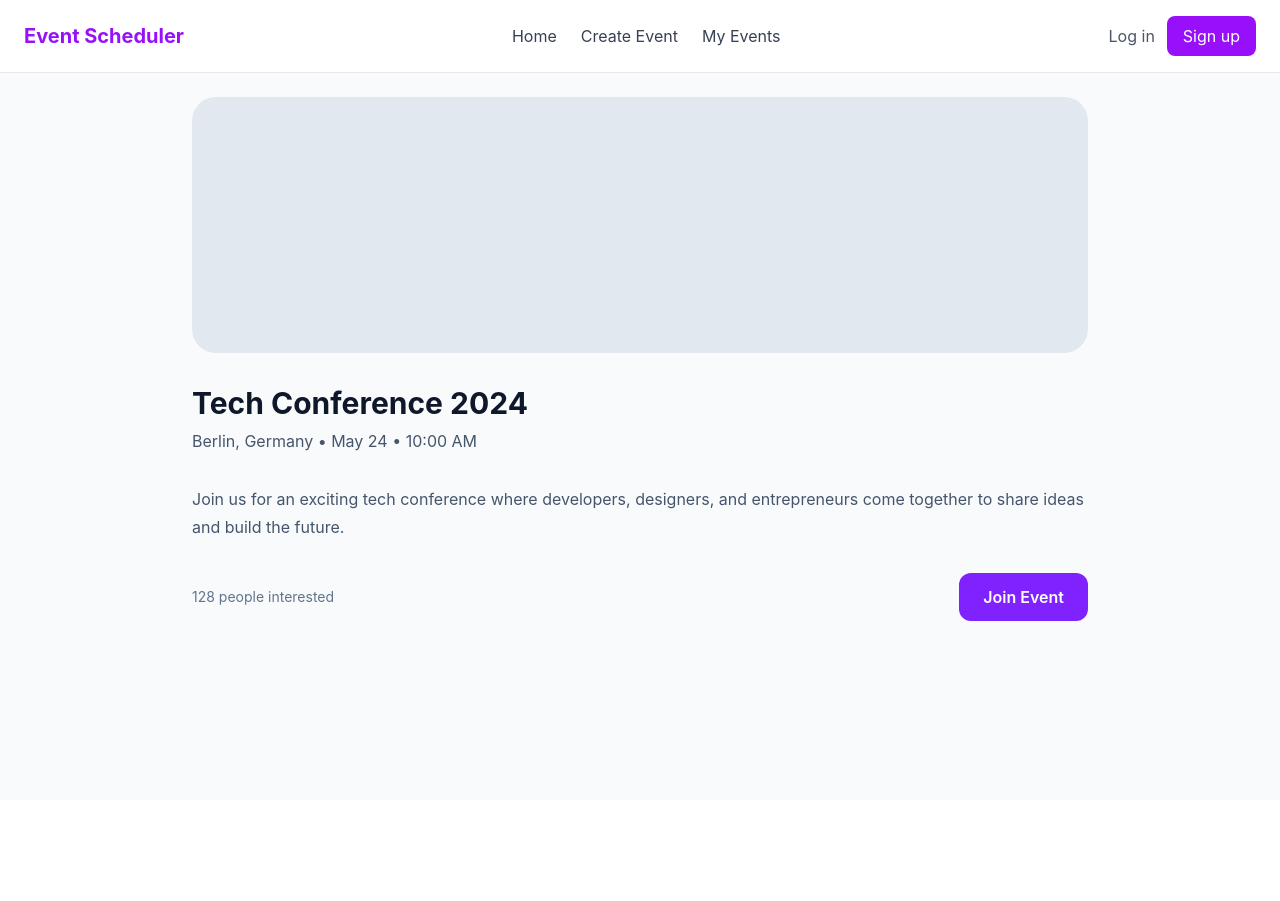
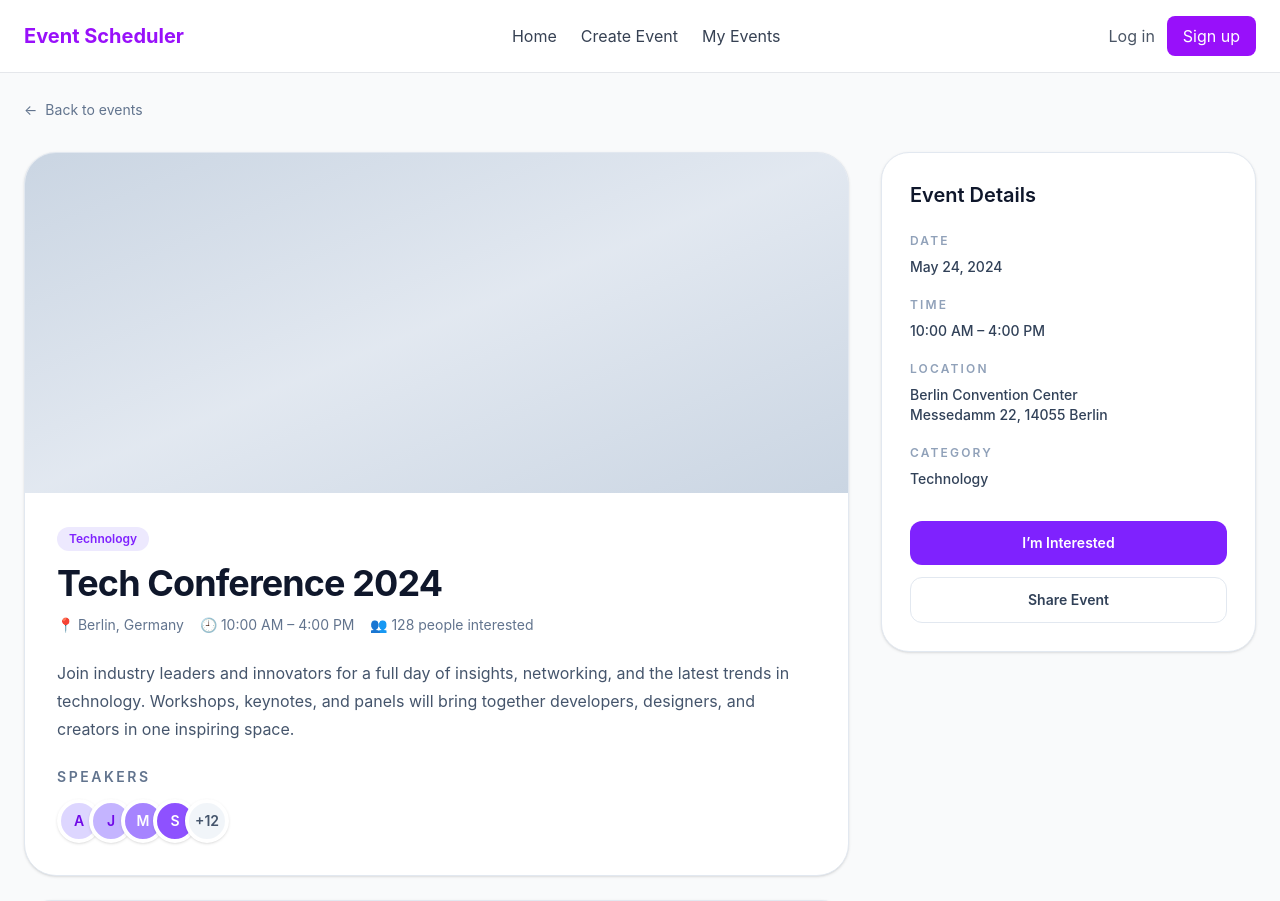
Before and after one commit to Behi1024/event-scheduler, a React (Vite) app: page /events/1 in a window 1280 px wide. Shown: the top 901 px of the page. Before the commit the page ends 800 px from the top, so only its background shows below. Built offline with nearby package versions, Linux system fonts and the light colour scheme.

Commit message:
feat: polish event details page UI

```diff
--- a/src/pages/EventDetailsPage.jsx
+++ b/src/pages/EventDetailsPage.jsx
@@ -1,38 +1,166 @@
+import { Link, useParams } from "react-router-dom";
+
 export default function EventDetailsPage() {
+  const { id } = useParams();
+
   return (
-    <div className="mx-auto max-w-4xl space-y-8">
+    <div className="mx-auto max-w-7xl space-y-8">
+      <Link
+        to="/"
+        className="inline-flex items-center gap-2 text-sm text-slate-500 transition hover:text-violet-600"
+      >
+        <span>←</span>
+        <span>Back to events</span>
+      </Link>
 
-      {/* Image */}
-      <div className="h-64 w-full rounded-3xl bg-slate-200" />
+      <div className="grid gap-8 lg:grid-cols-[1.65fr_0.75fr]">
+        {/* LEFT SIDE */}
+        <div className="space-y-6">
+          <div className="overflow-hidden rounded-[32px] border border-slate-200 bg-white shadow-sm">
+            {/* IMAGE */}
+            <div className="relative h-[340px] w-full bg-slate-200">
+              <div className="absolute left-5 top-5 rounded-2xl bg-violet-600 px-4 py-3 text-center text-white shadow-lg">
+                <p className="text-[10px] font-medium uppercase tracking-[0.2em] text-violet-100">
+                  May
+                </p>
+                <p className="text-2xl font-bold leading-none">24</p>
+              </div>
 
-      {/* Header */}
-      <div className="space-y-2">
-        <h1 className="text-3xl font-bold text-slate-900">
+              <div className="absolute inset-0 bg-gradient-to-br from-slate-300 via-slate-200 to-slate-300" />
+            </div>
+
+            {/* MAIN CONTENT */}
+            <div className="space-y-6 p-6 md:p-8">
+              <div className="space-y-3">
+                <span className="inline-flex rounded-full bg-violet-100 px-3 py-1 text-xs font-semibold text-violet-600">
+                  Technology
+                </span>
+
+                <h1 className="text-3xl font-bold tracking-tight text-slate-900 md:text-4xl">
                   Tech Conference 2024
                 </h1>
 
-        <p className="text-slate-600">
-          Berlin, Germany • May 24 • 10:00 AM
+                <div className="flex flex-wrap items-center gap-4 text-sm text-slate-500">
+                  <span>📍 Berlin, Germany</span>
+                  <span>🕘 10:00 AM – 4:00 PM</span>
+                  <span>👥 128 people interested</span>
+                </div>
+              </div>
+
+              <p className="max-w-4xl leading-7 text-slate-600">
+                Join industry leaders and innovators for a full day of insights,
+                networking, and the latest trends in technology. Workshops,
+                keynotes, and panels will bring together developers, designers,
+                and creators in one inspiring space.
+              </p>
+
+              {/* SPEAKERS */}
+              <div className="space-y-3">
+                <h2 className="text-sm font-semibold uppercase tracking-[0.18em] text-slate-500">
+                  Speakers
+                </h2>
+
+                <div className="flex items-center">
+                  <div className="flex -space-x-3">
+                    <div className="flex h-11 w-11 items-center justify-center rounded-full border-4 border-white bg-violet-200 text-sm font-semibold text-violet-700 shadow-sm">
+                      A
+                    </div>
+                    <div className="flex h-11 w-11 items-center justify-center rounded-full border-4 border-white bg-violet-300 text-sm font-semibold text-violet-700 shadow-sm">
+                      J
+                    </div>
+                    <div className="flex h-11 w-11 items-center justify-center rounded-full border-4 border-white bg-violet-400 text-sm font-semibold text-white shadow-sm">
+                      M
+                    </div>
+                    <div className="flex h-11 w-11 items-center justify-center rounded-full border-4 border-white bg-violet-500 text-sm font-semibold text-white shadow-sm">
+                      S
+                    </div>
+                    <div className="flex h-11 w-11 items-center justify-center rounded-full border-4 border-white bg-slate-100 text-sm font-semibold text-slate-600 shadow-sm">
+                      +12
+                    </div>
+                  </div>
+                </div>
+              </div>
+            </div>
+          </div>
+
+          {/* ABOUT SECTION */}
+          <section className="rounded-[28px] border border-slate-200 bg-white p-6 shadow-sm md:p-8">
+            <h2 className="text-xl font-semibold text-slate-900">
+              About This Event
+            </h2>
+
+            <p className="mt-4 leading-7 text-slate-600">
+              This conference brings together developers, designers, and tech
+              enthusiasts to explore the future of technology. Expect inspiring
+              talks, hands-on workshops, and valuable networking opportunities.
+              The current page is still UI-first, which means real event data
+              will be connected later by the logic layer.
+            </p>
+
+            <p className="mt-4 leading-7 text-slate-600">
+              Event ID for later integration:{" "}
+              <span className="font-medium text-violet-600">{id}</span>
+            </p>
+          </section>
+        </div>
+
+        {/* RIGHT SIDE */}
+        <aside className="h-fit rounded-[28px] border border-slate-200 bg-white p-6 shadow-sm md:p-7">
+          <h2 className="text-xl font-semibold text-slate-900">
+            Event Details
+          </h2>
+
+          <div className="mt-6 space-y-5">
+            <div>
+              <p className="text-xs font-semibold uppercase tracking-[0.18em] text-slate-400">
+                Date
+              </p>
+              <p className="mt-2 text-sm font-medium text-slate-700">
+                May 24, 2024
               </p>
             </div>
 
-      {/* Description */}
-      <p className="leading-7 text-slate-600">
-        Join us for an exciting tech conference where developers, designers,
-        and entrepreneurs come together to share ideas and build the future.
+            <div>
+              <p className="text-xs font-semibold uppercase tracking-[0.18em] text-slate-400">
+                Time
               </p>
+              <p className="mt-2 text-sm font-medium text-slate-700">
+                10:00 AM – 4:00 PM
+              </p>
+            </div>
 
-      {/* Action */}
-      <div className="flex justify-between items-center">
-        <span className="text-sm text-slate-500">
-          128 people interested
-        </span>
+            <div>
+              <p className="text-xs font-semibold uppercase tracking-[0.18em] text-slate-400">
+                Location
+              </p>
+              <p className="mt-2 text-sm font-medium text-slate-700">
+                Berlin Convention Center
+                <br />
+                Messedamm 22, 14055 Berlin
+              </p>
+            </div>
 
-        <button className="rounded-xl bg-violet-600 px-6 py-3 text-white font-semibold hover:bg-violet-700">
-          Join Event
+            <div>
+              <p className="text-xs font-semibold uppercase tracking-[0.18em] text-slate-400">
+                Category
+              </p>
+              <p className="mt-2 text-sm font-medium text-slate-700">
+                Technology
+              </p>
+            </div>
+          </div>
+
+          <div className="mt-8 space-y-3">
+            <button className="w-full rounded-xl bg-violet-600 px-5 py-3 text-sm font-semibold text-white transition hover:bg-violet-700">
+              I’m Interested
+            </button>
+
+            <button className="w-full rounded-xl border border-slate-200 bg-white px-5 py-3 text-sm font-semibold text-slate-700 transition hover:border-violet-300 hover:text-violet-600">
+              Share Event
             </button>
           </div>
-
+        </aside>
+      </div>
     </div>
   );
 }
```
Lines whose indentation alone changed are shown as unchanged.
